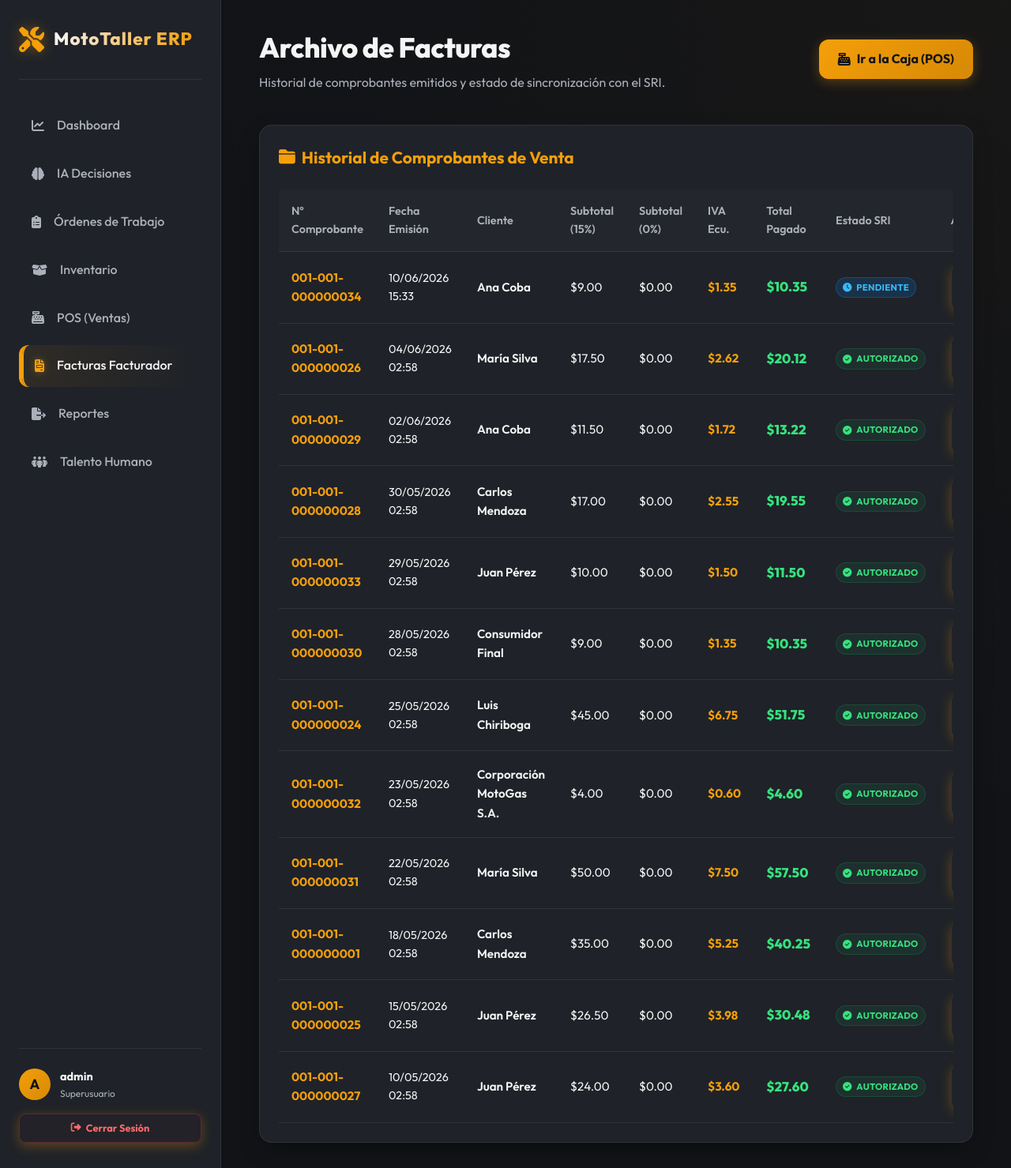
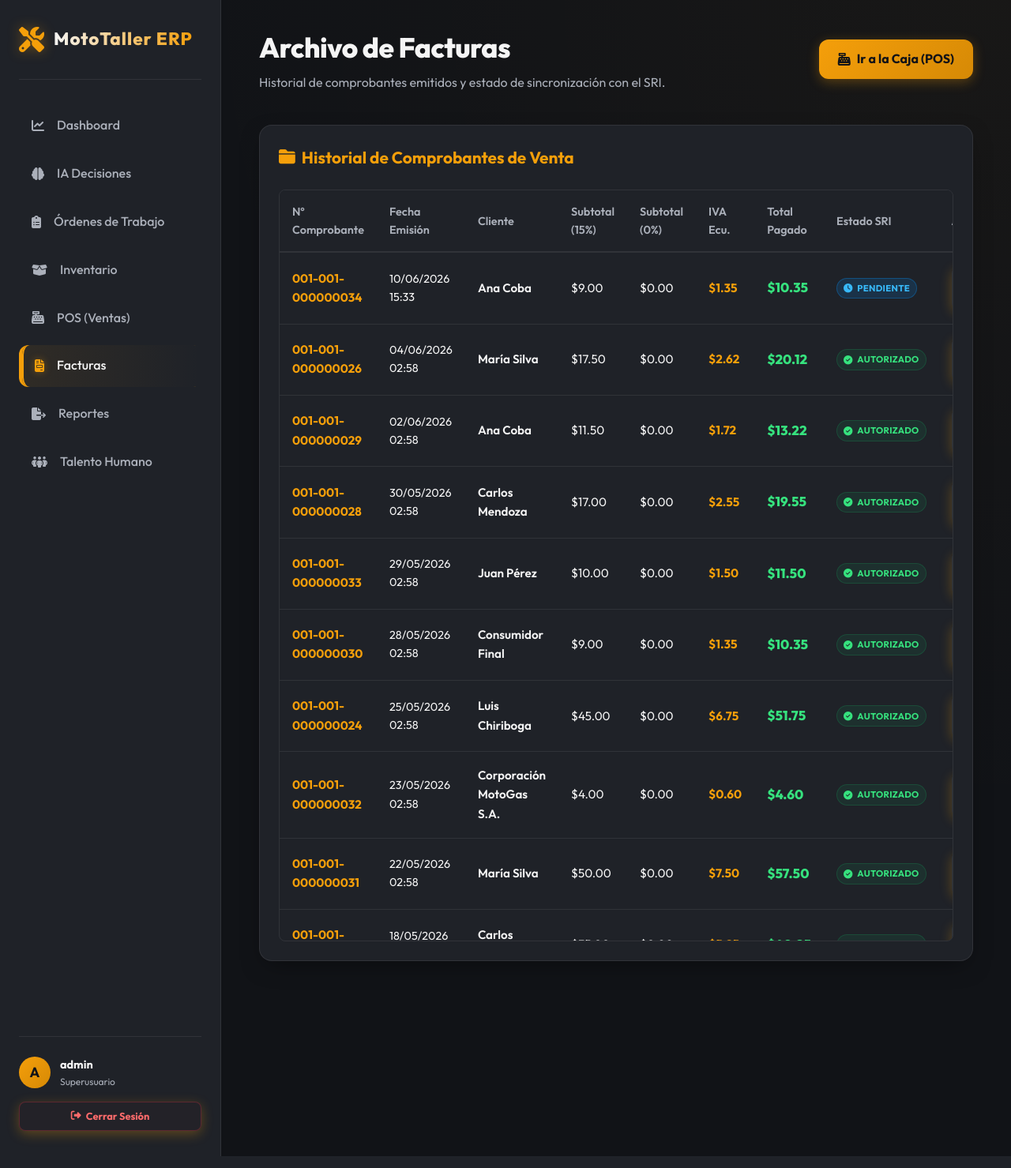
Before and after one commit to luque-joel/ERP, a Django app: page /pos/facturas/ in a window 1280 px wide. Shown: the whole page at 79% size. Run offline with Django 5.2, Linux system fonts and the light colour scheme; a user stored in the database is signed in; data comes from the database, SQL or seed files in the repository.

Commit message:
Fix invoice list scroll, rename menu to 'Facturas', and fill in missing months in sales forecast chart

```diff
--- a/taller/templates/taller/base.html
+++ b/taller/templates/taller/base.html
@@ -69,7 +69,7 @@
                         <li class="nav-item {% if active_page == 'facturas' %}active{% endif %}">
                             <a href="{% url 'taller:factura_list' %}">
                                 <i class="fa-solid fa-file-invoice"></i>
-                                <span>Facturas Facturador</span>
+                                <span>Facturas</span>
                             </a>
                         </li>
                         <li class="nav-item {% if active_page == 'reportes' %}active{% endif %}">
--- a/taller/templates/taller/factura_list.html
+++ b/taller/templates/taller/factura_list.html
@@ -1,6 +1,26 @@
 {% extends 'taller/base.html' %}
 
 {% block title %}Facturas Emitidas | MotoTaller ERP{% endblock %}
+
+{% block extra_css %}
+<style>
+    .table-container {
+        max-height: 65vh;
+        overflow-y: auto;
+        border-radius: 8px;
+        border: 1px solid var(--border-color);
+        scrollbar-width: thin;
+        scrollbar-color: var(--primary) transparent;
+    }
+    .table-premium thead th {
+        position: sticky;
+        top: 0;
+        background-color: var(--bg-card);
+        z-index: 10;
+        box-shadow: inset 0 -1px 0 var(--border-color);
+    }
+</style>
+{% endblock %}
 
 {% block content %}
 <div class="header-section">
--- a/taller/views.py
+++ b/taller/views.py
@@ -1027,6 +1027,26 @@ def ia_decisiones(request):
     # 1. Ventas mensuales históricas
     ventas_mensuales = defaultdict(Decimal)
     facturas = Factura.objects.filter(estado='PAGADA').order_by('fecha_emision')
+
+    if facturas.exists():
+        # Obtener el rango completo de meses para evitar saltos o huecos en la gráfica
+        first_date = facturas.first().fecha_emision
+        last_date = facturas.last().fecha_emision
+
+        # Generar claves de meses intermedias
+        curr_year = first_date.year
+        curr_month = first_date.month
+        end_year = last_date.year
+        end_month = last_date.month
+
+        while (curr_year < end_year) or (curr_year == end_year and curr_month <= end_month):
+            ventas_mensuales[f"{curr_year}-{curr_month:02d}"] = Decimal('0.00')
+            if curr_month == 12:
+                curr_month = 1
+                curr_year += 1
+            else:
+                curr_month += 1
+
     for f in facturas:
         mes_key = f.fecha_emision.strftime('%Y-%m')
         ventas_mensuales[mes_key] += f.total_pagar
```
